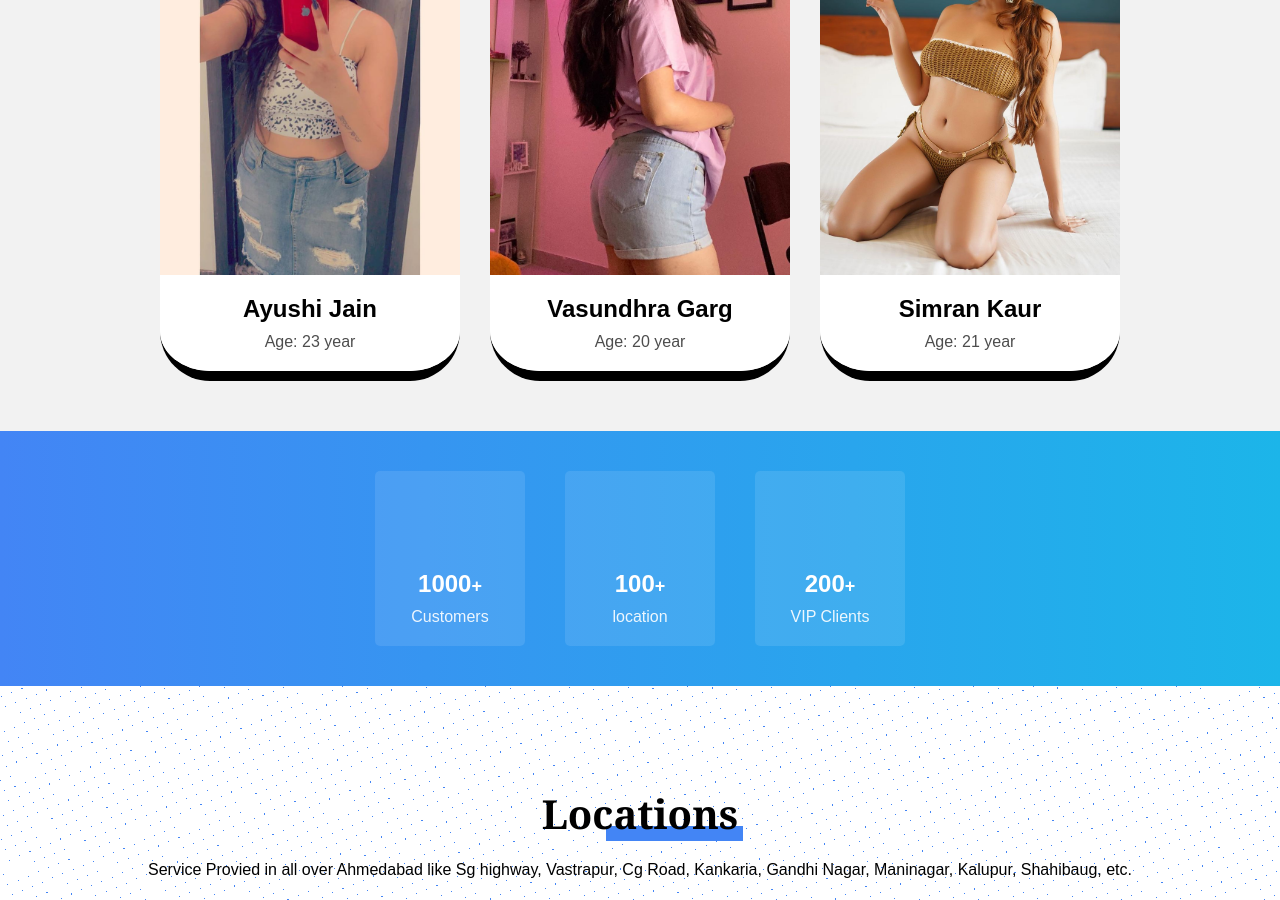
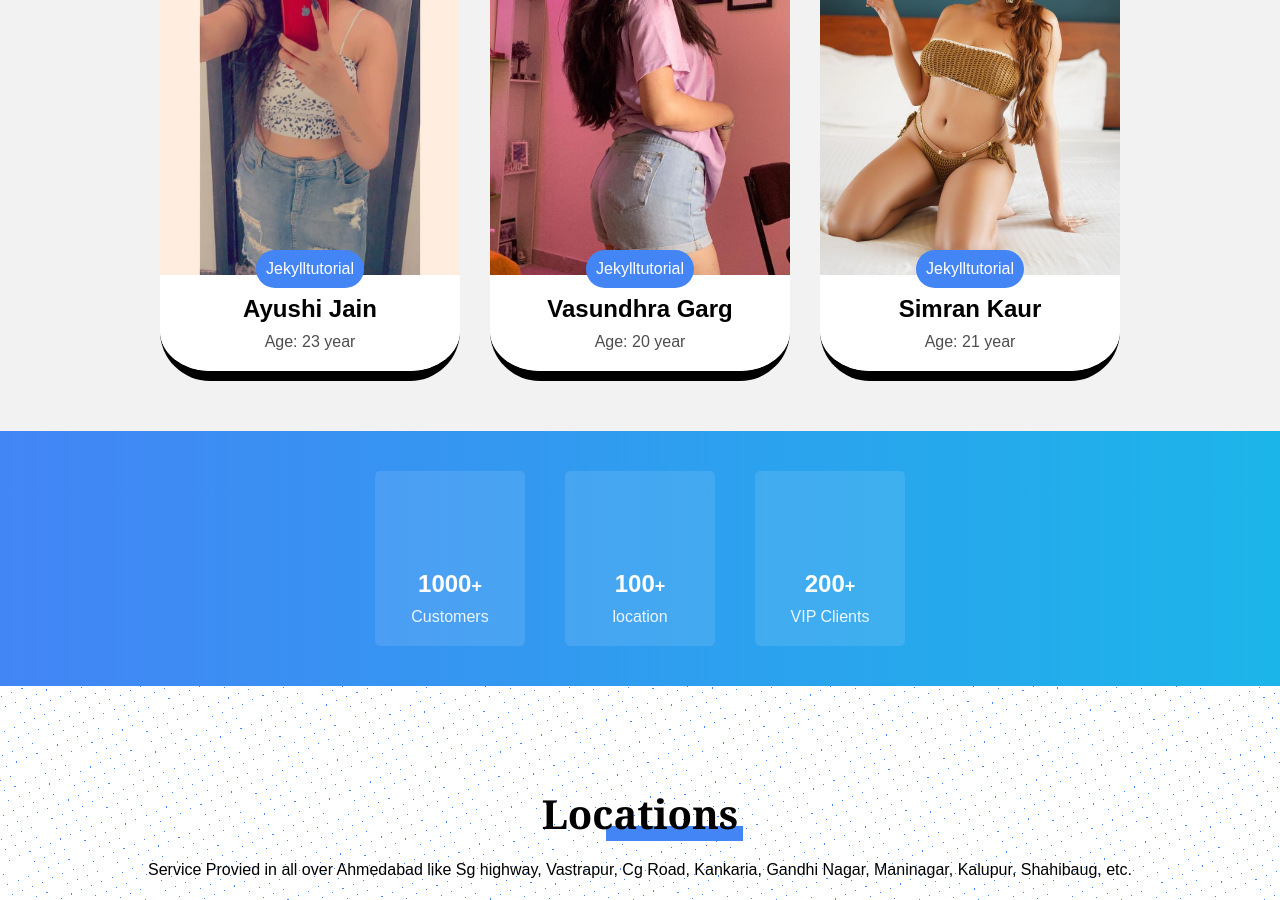
Before and after one commit to zl9/sohanisharma, a Jekyll site: the page built from index.html, in a window 1280 px wide and 900 px high, scrolled down 1796 px. Built offline with Jekyll 4.4.1, drawn with Linux system fonts in a browser that asks for light colours; the list of posts is cut into pages by our own code.

Commit message:
Add files via upload

```diff
--- a/index.html
+++ b/index.html
@@ -121,7 +121,8 @@ layout: default
               <div style='aspect-ratio:3/4;background:#f2f2f2;width:100%;display:flex;' id="imgbx">
                 <img src="/img/{{ post.img[0] }}" style='width:100%;object-fit: cover;transition:transform .4s ease;' alt="">
               </div>
-              <div style="background:white;text-align: center;color: black;padding:20px 10px;">
+              <div style="background:white;text-align: center;color: black;padding:20px 10px;position: relative;">
+                <span style="position: absolute;top: -25px;left: 50%;padding: 10px;background: #4385f5;transform: translatex(-50%);color: white;border-radius: 50px;">{{ post.categories }}</span>
                 <h2 style="margin-bottom:10px;">{{ post.name }}</h2>
                 <p style="color:hsl(0, 0%, 30%);">Age: {{post.age}} year</p>
               </div>
```
